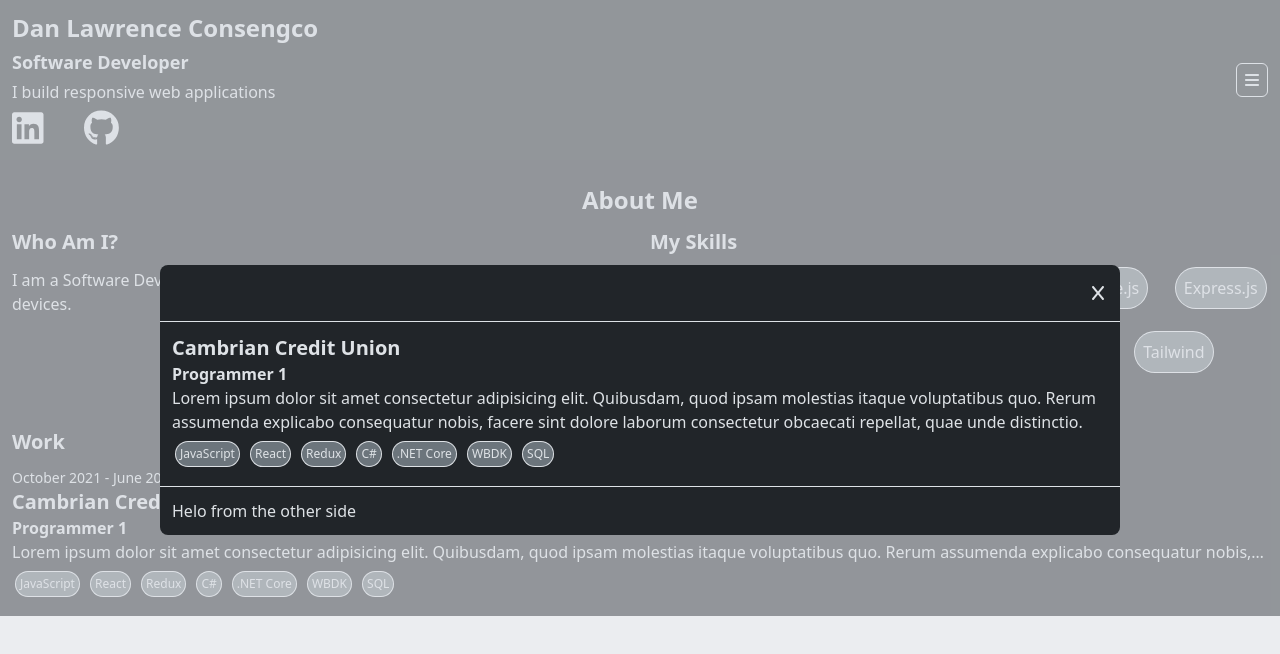
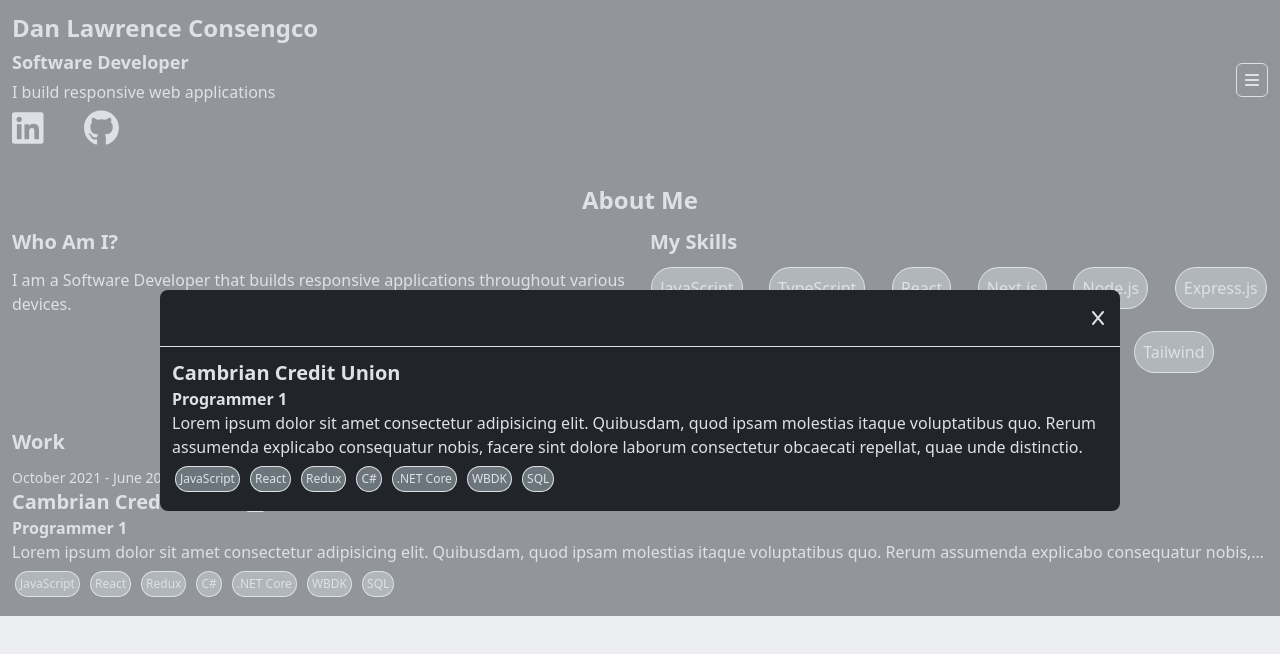
Before and after one commit to DanDaMan23/software-development-portfolio, a React (Create React App) app: page / in a window 1280 px wide. Both pictures are taken after a click on the button "Cambrian Credit Union". Shown: the top 654 px of the page. Built offline with nearby package versions, Linux system fonts and the light colour scheme.

Commit message:
Experience Card Completed

```diff
--- a/src/sections/experience/components/experience-card.tsx
+++ b/src/sections/experience/components/experience-card.tsx
@@ -42,16 +42,12 @@ export default function ExperienceCard({
           </p>
         ))}
       </div>
-      <Modal
-        isOpen={isOpenModal}
-        onClose={closeModalHandler}
-        footer={<div>Helo from the other side</div>}
-      >
+      <Modal isOpen={isOpenModal} onClose={closeModalHandler}>
         <div className='p-3'>
           <p className='text-xl font-bold'>{workplace}</p>
           <p className='font-bold'>{position}</p>
           <p>{description}</p>
-          <div className='flex justify-start gap-3 py-2 pl-1'>
+          <div className='flex flex-wrap justify-start gap-3 py-2 pl-1'>
             {technologyUsed.map((value, index) => (
               <p
                 key={index}
```
